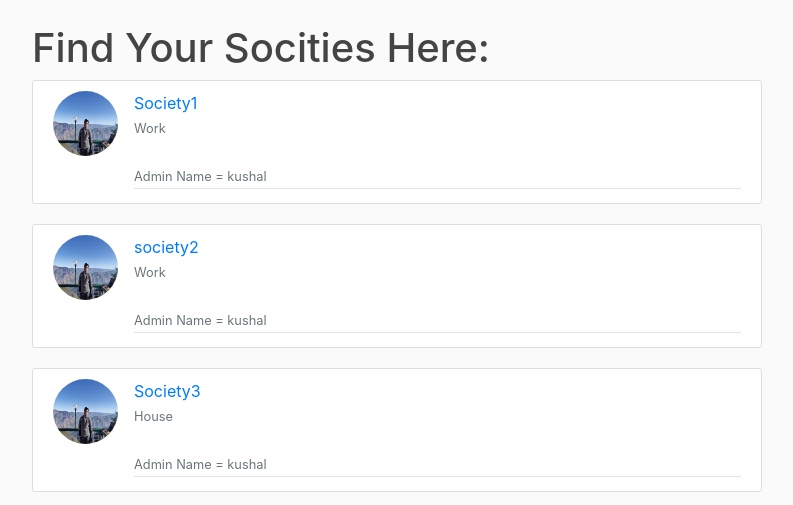
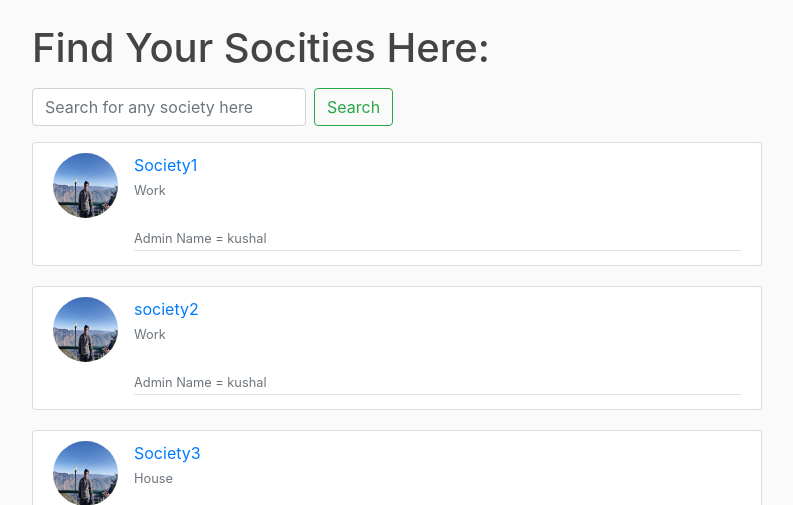
Before and after one commit to iamCodeMonk/Online-Voting-System-2, a Django app: page /profile/society/ in a window 1280 px wide. Shown: the part 56-561 px from the top of the page, without its empty margins (53-846 px from the left). Run offline with Django 3.2, Linux system fonts and the light colour scheme; a user stored in the database is signed in; data comes from the database, SQL or seed files in the repository; both versions use the stored data as it was after the commit; some libraries are stand-ins or nearby versions.

Commit message:
search implimented

```diff
--- a/onlinevoting/blog/static/blog/main.css
+++ b/onlinevoting/blog/static/blog/main.css
@@ -3,7 +3,9 @@ body {
   color: #333333;
   margin-top: 5rem;
 }
-
+::-moz-placeholder {
+  opacity: 1;
+}
 h1,
 h2,
 h3,
--- a/onlinevoting/users/templates/users/society.html
+++ b/onlinevoting/users/templates/users/society.html
@@ -4,7 +4,11 @@
   <h1>
     Find Your Socities Here:
   </h1>
-    {% for society in user.society_set.all %}
+  <form class="form-inline my-2 my-lg-3">
+    <input class="form-control mr-sm-2" type="search" placeholder="Search for any society here" aria-label="Search" name="search">
+    <button class="btn btn-outline-success my-2 my-sm-0" type="submit">Search</button>
+</form>
+    {% for society in societies%}
     <article class="media content-section">
     <img class = "rounded-circle article-img"src = "{{ society.Admin.profile.image.url }}">
     <div class="media-body">
--- a/onlinevoting/users/views.py
+++ b/onlinevoting/users/views.py
@@ -13,6 +13,7 @@ from .forms import UserRegisterForm,UserUpdateForm,ProfileUpdateForm,RequestMemb
 from django.urls import reverse_lazy
 from elections.forms import ApplyForParticipant,VoteCandidate
 from elections.models import Participant
+from .models import Profile
 
 def register(request):
     if request.method == 'POST':
@@ -46,15 +47,46 @@ def profile(request):
     }
     return render(request, 'users/profile.html', context)
 
+# @login_required
+# def society(request):
+#     return render(request, 'users/society.html')
 @login_required
 def society(request):
-    return render(request, 'users/society.html')
+    search_name = ''
+    societies= request.user.society_set.all()
+    total_societies= Society.objects.all()
+    res=[]
+    if 'search' in request.GET:
+        search_name = request.GET['search']
+        for society in total_societies:
+            if search_name in society.Name:
+                res.insert(0,society)
+            societies=res
+        context = {
+            'societies' : societies,
+            'search_name' : search_name
+        }
+        return render(request, 'users/search_society.html',context)
+    context = {
+        'societies' : societies,
+        'search_name' : search_name
+    }
+    return render(request, 'users/society.html',context)
 
-
-# class SocietyDetailView(PermissionRequiredMixin,DetailView):
-#     model = Society
-#     permission_required = ('society.can_view', 'society.can_edit')
-#     template_name = 'users/society_detail.html'
+# @login_required
+# def searchsociety(request):
+#     search_name = ''
+#     total_societies= Society.objects.all()
+#     societies=[]
+#     if 'search' in request.GET:
+#         search_name = request.GET['search']
+#         for society in total_societies:
+#             if search_name in society.Name:
+#                 societies.insert(0,society)
+#     context = {
+#         'societies': societies,
+#     }
+#     return render(request, 'users/search_society.html',context)
 
 @login_required
 def SocietyAdminView(request,id):
```
Also changed, not shown: onlinevoting/users/templates/users/search_society.html (added, +20 -0 lines), onlinevoting/db.sqlite3.
